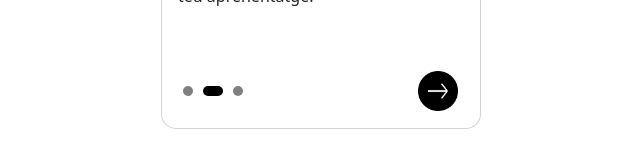
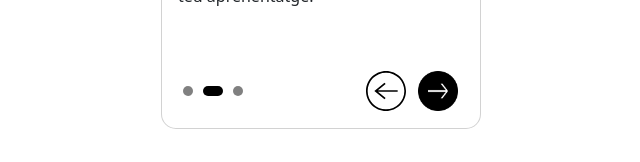
Before and after one commit to dracudev/onboarding-app, a React (Vite) app: page / in a window 1280 px wide. Both pictures are taken after a click on the button 757 px from the left and 707 px from the top of the page. Shown: the part 616-778 px from the top of the page, without its empty margins (319-959 px from the left). Built offline with nearby package versions, Linux system fonts and the light colour scheme.

Commit message:
LV1 - EX4 (prevStep)

```diff
--- a/src/App.jsx
+++ b/src/App.jsx
@@ -28,10 +28,16 @@ export default function App() {
       image: meditationImage
     }
   ]
+  const dataLength = tutorialData.length;
 
   function nextStep() {
-    setStep((prevStep) => (prevStep + 1) % tutorialData.length);
+    setStep((currentStep) => (currentStep + 1));
   }
+
+  function prevStep() {
+    setStep((currentStep) => (currentStep - 1));
+  }
+
 
 
   return (
@@ -41,7 +47,9 @@ export default function App() {
       bgColor={tutorialData[step].bgColor}
       image={tutorialData[step].image}
       nextStep={nextStep}
+      prevStep={prevStep}
       step={step}
+      dataLength={dataLength}
     />
   )
 
--- a/src/components/CustomCard.css
+++ b/src/components/CustomCard.css
@@ -27,16 +27,19 @@
 }
 
 .cardButton {
-    border: none;
-    background-color: rgba(255, 255, 255, 0);
-    display: flex;
-    align-self: flex-end;
     margin-top: auto;
     img {
         width: 2.5rem;
     }
+    button {
+        background-color: rgba(255, 255, 255, 0);
+        border: none;
+    }
 }
 
+.dNone {
+    display: none;
+}
 
 .dotsContainer {
     display: flex;
--- a/src/components/CustomCard.jsx
+++ b/src/components/CustomCard.jsx
@@ -1,6 +1,7 @@
 import "./CustomCard.css";
 import Card from "react-bootstrap/Card";
 import arrowRight from "../assets/arrowRight.webp";
+import arrowLeft from "../assets/arrowLeft.svg";
 
 export function CustomCard({
   title,
@@ -8,7 +9,9 @@ export function CustomCard({
   bgColor,
   image,
   nextStep,
+  prevStep,
   step,
+  dataLength
 }) {
   return (
     <Card className="card">
@@ -31,9 +34,14 @@ export function CustomCard({
               ></div>
             ))}
           </div>
-          <button className="cardButton" onClick={nextStep}>
+          <div className="cardButton">
+          <button className={`${step === 0 ? "dNone" : ""}`} onClick={prevStep}>
+            <img src={arrowLeft} alt="Left arrow" />
+          </button>
+          <button className={`${step == dataLength - 1 ? "dNone" : ""}`} onClick={nextStep}>
             <img src={arrowRight} alt="Right arrow" />
           </button>
+          </div>
         </div>
       </Card.Body>
     </Card>
```
